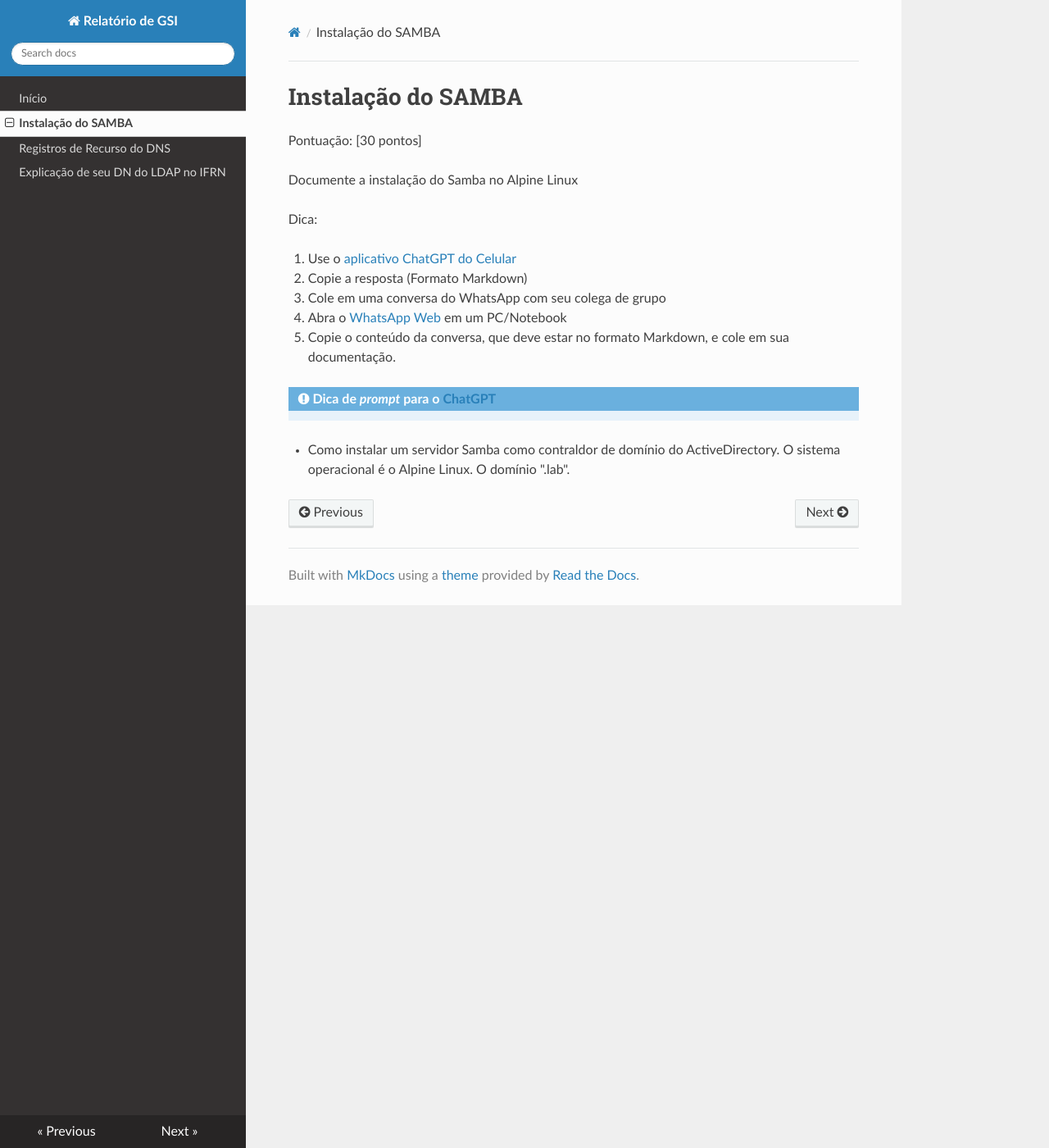
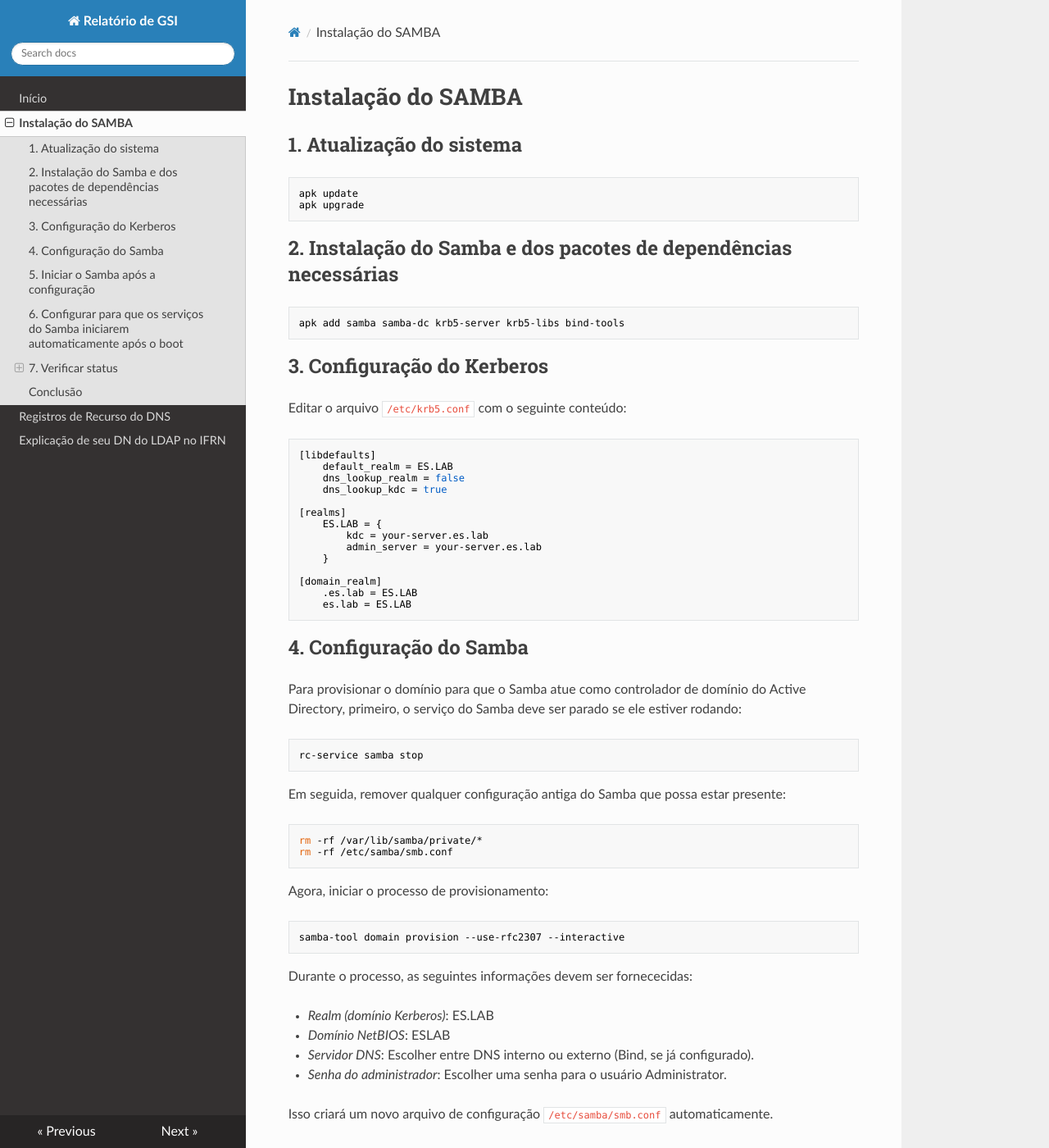
Before and after one commit to EmillyJenni/gsi-rel, an MkDocs documentation site: the page built from docs/samba/instalacao.md, in a window 1280 px wide and 1400 px high. Shown: the whole window at 82% size. Built offline with MkDocs 1.6.1, drawn with Linux system fonts in a browser that asks for light colours; nearby versions of some CDN libraries; some of the changed text lies outside the part shown.

Commit message:
update samba e ldap

````diff
--- a/docs/samba/instalacao.md
+++ b/docs/samba/instalacao.md
@@ -1,17 +1,104 @@
 # Instalação do SAMBA
 
-Pontuação: [30 pontos]
+## 1. Atualização do sistema
 
-Documente a instalação do Samba no Alpine Linux
+```bash
+apk update
+apk upgrade
+```
 
-Dica:
+## 2. Instalação do Samba e dos pacotes de dependências necessárias
 
-1. Use o [aplicativo ChatGPT do Celular](https://play.google.com/store/apps/details?id=com.openai.chatgpt&hl=pt_BR)
-2. Copie a resposta (Formato Markdown)
-3. Cole em uma conversa do WhatsApp com seu colega de grupo
-4. Abra o [WhatsApp Web](https://web.whatsapp.com/) em um PC/Notebook
-5. Copie o conteúdo da conversa, que deve estar no formato Markdown, e cole em sua documentação.
+```bash
+apk add samba samba-dc krb5-server krb5-libs bind-tools
+```
 
-!!! note "Dica de *prompt* para o [ChatGPT](https://chatgpt.com)"
+## 3. Configuração do Kerberos
 
-- Como instalar um servidor Samba como contraldor de domínio do ActiveDirectory. O sistema operacional é o Alpine Linux. O domínio "<estado>.lab".
+Editar o arquivo `/etc/krb5.conf` com o seguinte conteúdo:
+
+```bash
+[libdefaults]
+    default_realm = ES.LAB
+    dns_lookup_realm = false
+    dns_lookup_kdc = true
+
+[realms]
+    ES.LAB = {
+        kdc = your-server.es.lab
+        admin_server = your-server.es.lab
+    }
+
+[domain_realm]
+    .es.lab = ES.LAB
+    es.lab = ES.LAB
+```
+
+## 4. Configuração do Samba
+
+Para provisionar o domínio para que o Samba atue como controlador de domínio do Active Directory, primeiro, o serviço do Samba deve ser parado se ele estiver rodando:
+
+```bash
+rc-service samba stop
+```
+
+Em seguida, remover qualquer configuração antiga do Samba que possa estar presente:
+
+```bash
+rm -rf /var/lib/samba/private/*
+rm -rf /etc/samba/smb.conf
+```
+
+Agora, iniciar o processo de provisionamento:
+
+```bash
+samba-tool domain provision --use-rfc2307 --interactive
+```
+
+Durante o processo, as seguintes informações devem ser fornececidas:
+
+- *Realm (domínio Kerberos)*: ES.LAB
+- *Domínio NetBIOS*: ESLAB
+- *Servidor DNS*: Escolher entre DNS interno ou externo (Bind, se já configurado).
+- *Senha do administrador*: Escolher uma senha para o usuário Administrator.
+
+Isso criará um novo arquivo de configuração `/etc/samba/smb.conf` automaticamente.
+
+## 5. Iniciar o Samba após a configuração
+
+```bash
+rc-service samba start
+```
+
+## 6. Configurar para que os serviços do Samba iniciarem automaticamente após o boot
+
+```bash
+rc-update add samba
+```
+
+## 7. Verificar status
+
+Verificar se o servidor Samba está funcionando corretamente, mostrando assim os níveis funcionais do domínio e da floresta.
+
+```bash
+samba-tool domain level show
+```
+
+Além disso, verificar se o DNS e o Kerberos estão funcionando corretamente:
+
+```bash
+host -t SRV _kerberos._tcp.es.lab
+host -t SRV _ldap._tcp.es.lab
+```
+
+#### 8. Gerenciamento de usuários e grupos
+
+Adição de usuários e grupos ao domínio (serão gerenciados no controlador de domínio Samba) :
+
+```bash
+samba-tool user add <nome_do_usuario>
+samba-tool group add <nome_do_grupo>
+```
+
+## Conclusão
+Seguindo esses passos, o servidor Samba estará rodando como um controlador de domínio para o Active Directory no Alpine Linux com o domínio `es.lab`. A partir daqui, será possível conectar clientes Windows ao domínio, gerenciar políticas de grupo e configurar outras funcionalidades adicionais conforme necessário.
````
Also changed, not shown: docs/ldap/dn-ifrn.md (+34 -12 lines).
